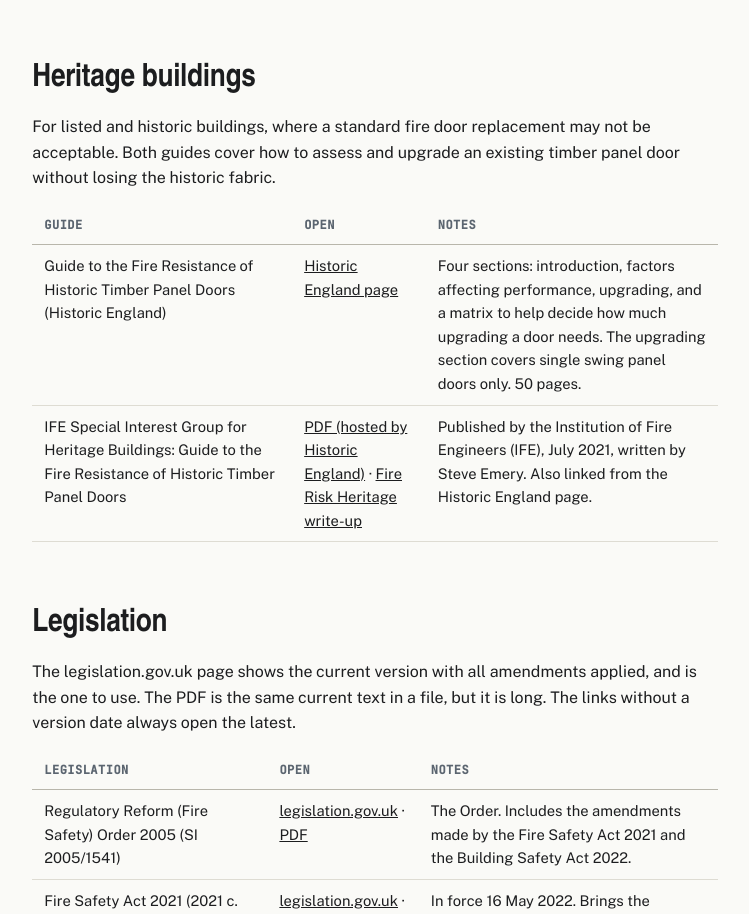
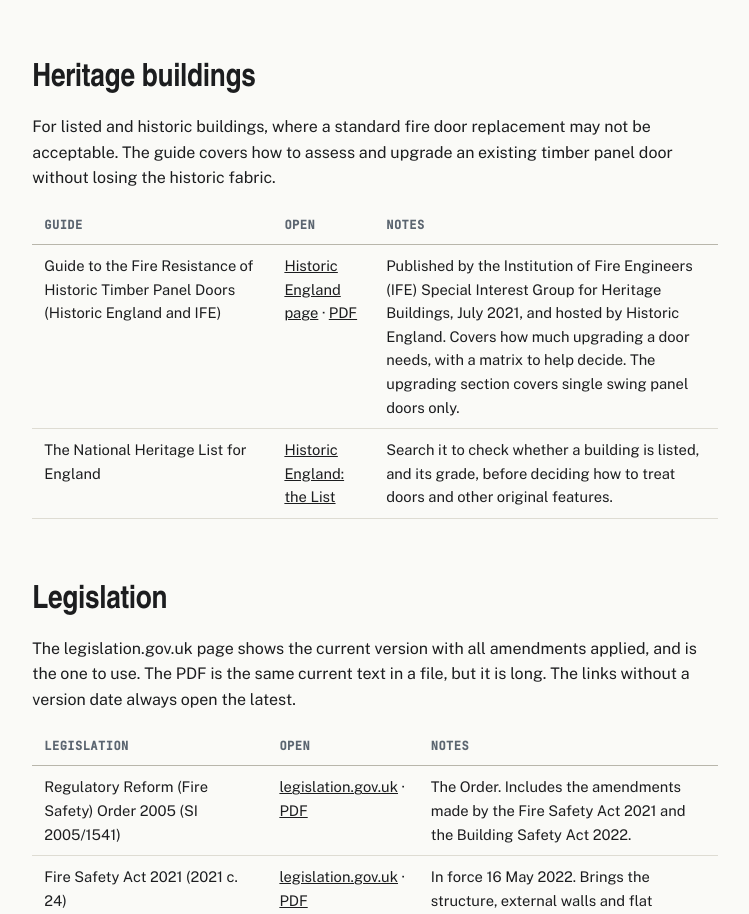
Before and after one commit to SnowLeopard-Solutions/dalmatian-fire-safety, a plain HTML site: page resources/assessor-reference.html in a window 1280 px wide. Shown: the part 5355-6269 px from the top of the page, without its empty margins (265-1014 px from the left). Drawn offline with nearby package versions, Linux system fonts and the light colour scheme; a web font is replaced by a local one.

Commit message:
Update assessor-reference.html

```diff
--- a/resources/assessor-reference.html
+++ b/resources/assessor-reference.html
@@ -164,13 +164,13 @@
     </div>
 
     <h2>Heritage buildings</h2>
-    <p>For listed and historic buildings, where a standard fire door replacement may not be acceptable. Both guides cover how to assess and upgrade an existing timber panel door without losing the historic fabric.</p>
+    <p>For listed and historic buildings, where a standard fire door replacement may not be acceptable. The guide covers how to assess and upgrade an existing timber panel door without losing the historic fabric.</p>
     <div class="table-wrap">
       <table class="ref-table">
         <thead><tr><th scope="col">Guide</th><th scope="col">Open</th><th scope="col">Notes</th></tr></thead>
         <tbody>
-          <tr><td>Guide to the Fire Resistance of Historic Timber Panel Doors (Historic England)</td><td><a href="https://historicengland.org.uk/images-books/publications/fire-resistance-historic-timber-panel-doors/" target="_blank" rel="noopener">Historic England page</a></td><td>Four sections: introduction, factors affecting performance, upgrading, and a matrix to help decide how much upgrading a door needs. The upgrading section covers single swing panel doors only. 50 pages.</td></tr>
-          <tr><td>IFE Special Interest Group for Heritage Buildings: Guide to the Fire Resistance of Historic Timber Panel Doors</td><td><a href="https://historicengland.org.uk/images-books/publications/fire-resistance-historic-timber-panel-doors/ife-sig-guide-fire-resistance-historic-timber-panel-doors/" target="_blank" rel="noopener">PDF (hosted by Historic England)</a> · <a href="https://www.fireriskheritage.net/?p=3190" target="_blank" rel="noopener">Fire Risk Heritage write-up</a></td><td>Published by the Institution of Fire Engineers (IFE), July 2021, written by Steve Emery. Also linked from the Historic England page.</td></tr>
+          <tr><td>Guide to the Fire Resistance of Historic Timber Panel Doors (Historic England and IFE)</td><td><a href="https://historicengland.org.uk/images-books/publications/fire-resistance-historic-timber-panel-doors/" target="_blank" rel="noopener">Historic England page</a> · <a href="https://historicengland.org.uk/images-books/publications/fire-resistance-historic-timber-panel-doors/ife-sig-guide-fire-resistance-historic-timber-panel-doors/" target="_blank" rel="noopener">PDF</a></td><td>Published by the Institution of Fire Engineers (IFE) Special Interest Group for Heritage Buildings, July 2021, and hosted by Historic England. Covers how much upgrading a door needs, with a matrix to help decide. The upgrading section covers single swing panel doors only.</td></tr>
+          <tr><td>The National Heritage List for England</td><td><a href="https://historicengland.org.uk/listing/the-list/" target="_blank" rel="noopener">Historic England: the List</a></td><td>Search it to check whether a building is listed, and its grade, before deciding how to treat doors and other original features.</td></tr>
         </tbody>
       </table>
     </div>
```
